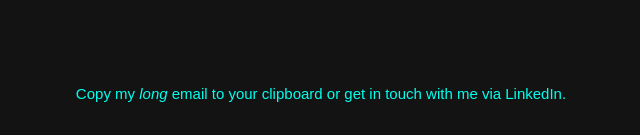
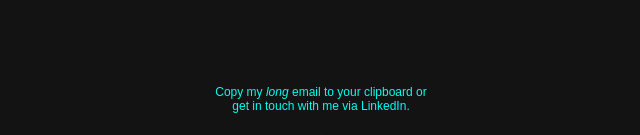
Before and after one commit to Keo-wav/NN_Portfolio, a plain HTML site: page index.html in a window 1280 px wide. Shown: the part 4153-4288 px from the top of the page, without its empty margins (319-959 px from the left). Drawn offline with nearby package versions, Linux system fonts and the light colour scheme.

Commit message:
contact section text tweak + education section fixed timeline line height

```diff
--- a/index.html
+++ b/index.html
@@ -178,7 +178,12 @@
 
     <section class="contact" id="contact">
         <h2 class="heading">Contact <span>me</span></h2>
-        <p>Copy my <em>long</em> email to your clipboard or get in touch with me via LinkedIn.</p>
+
+        <div class="contact-text">
+            <p>Copy my <em>long</em> email to your clipboard or</p>
+            <p>get in touch with me via LinkedIn.</p>
+        </div>
+
         <div id="contact-box-container">
 
             <div class="contact-box">
--- a/style.css
+++ b/style.css
@@ -331,7 +331,7 @@
     content: "";
     position: absolute;
     width: 5px;
-    height: 110%;
+    height: 102%;
     background: linear-gradient(
         to bottom,
         rgba(0, 255, 238, 0), /* transparent at the top */
@@ -462,7 +462,7 @@
 
 .project-box {
     background-color: var(--main-color);
-    height: 200px;
+    height: 250px;
     border-radius: 3rem;
     border: 5px solid transparent;
     cursor: pointer;
@@ -538,6 +538,9 @@
         grid-template-columns: repeat(2, 1fr);
         margin: 0 5rem;
     }
+    .project-box {
+        height: 200px;
+    }
 }
 
 @media(max-width:991px) {
@@ -567,9 +570,6 @@
     }
     .projects {
         padding-bottom: 7rem;
-    }
-    .project-box {
-        height: auto;
     }
     .footer {
         padding: 2rem 3%;
@@ -647,48 +647,9 @@
     }
 }
 
-/* @media(max-width:500px) {
-    #logo-long {
-        display: none;
-    }
-    #logo-short {
-        display: block;
-    }
-    .home-img img {
-        display: none;
-    }
-    .home {
-    }
-    .home-content {
-        padding-left: 53px;
-    }
-    .home-content h1 {
-        margin-top: 0;
-    }
-    .projects-container {
-        grid-template-columns: repeat(1, 1fr);
-    }
-} */
-
 #contact-container {
     display: flex;
 }
-
-/* #contact-container a i {
-    width: 5rem;
-    height: 5rem;
-}
-
-.contact a {
-    width: 10rem;
-    height: 10rem;
-    background-color: transparent;
-    border: 2px solid var(--main-color);
-    font-size: 2.5rem;
-    border-radius: 50%;
-    color: var(--main-color);
-    transition: 0.3s ease-in-out;
-} */
 
 .contact {
     background-color: var(--second-bg-color);
@@ -699,13 +660,11 @@
     color: white;
 }
 
-/* CONTACT SECTION V2 */
-
-.contact p {
+.contact .contact-text {
     margin-top: 10rem;
-    margin-bottom: 2em;
+    margin-bottom: 1rem;
     color: var(--main-color);
-    font-size: 15px;
+    font-size: 12px;
     text-align: center;
 }
 
```
